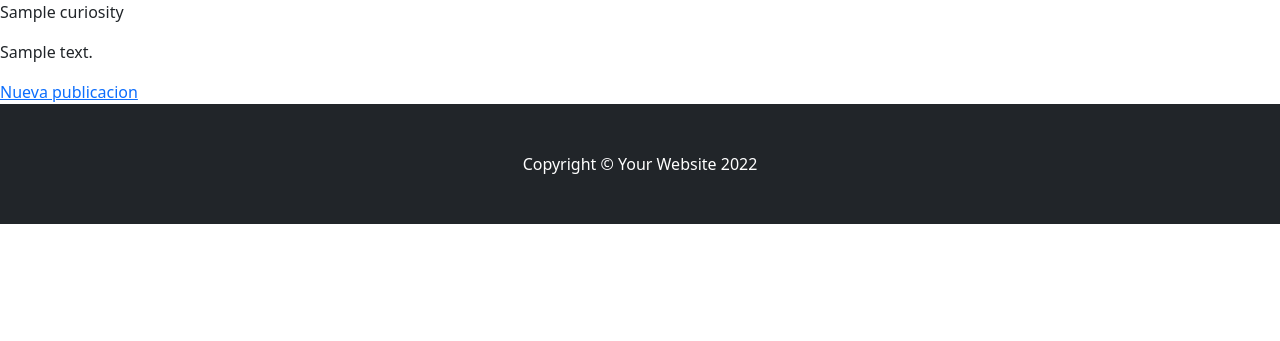
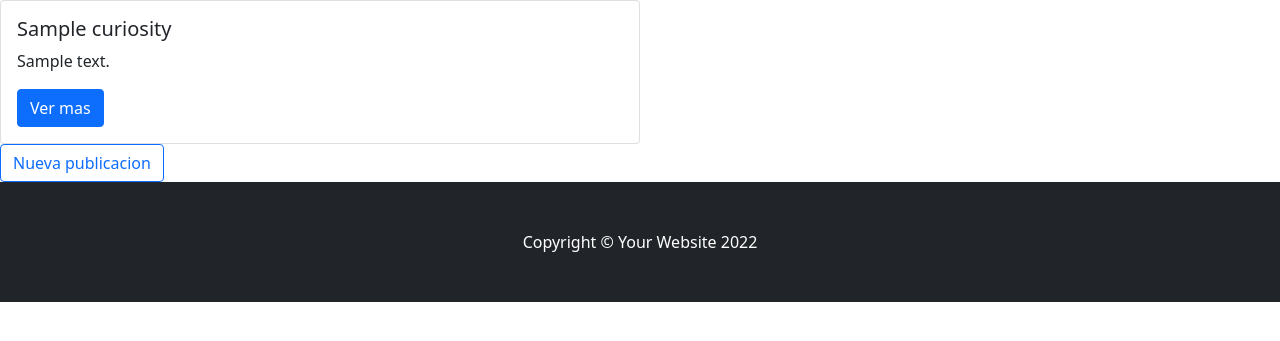
Before and after one commit to ArielPerez23/EntregaFinal-Perez-Botti-Barcia, a Django app: page /blog/curiosidades/ in a window 1280 px wide. Shown: the part 56-397 px from the top of the page. Run offline with Django 4.2, Linux system fonts and the light colour scheme; tables that the repository leaves empty hold one stand-in row (values such as "Sample post"); some libraries are stand-ins or nearby versions.

Commit message:
Curiosidades update

```diff
--- a/blog/templates/blog/base.html
+++ b/blog/templates/blog/base.html
@@ -6,7 +6,7 @@
         <meta name="viewport" content="width=device-width, initial-scale=1, shrink-to-fit=no" />
         <meta name="description" content="" />
         <meta name="author" content="" />
-        <title>Small Business - Start Bootstrap Template</title>
+        <title>TecnologiBLOG</title>
         <!-- Favicon-->
         <!-- <link rel="icon" type="image/x-icon" href="assets/favicon.ico" /> -->
         <link rel="icon" type="image/x-icon" href="{% static 'assets/favicon.ico' %}" />
--- a/blog/templates/blog/curiosidades.html
+++ b/blog/templates/blog/curiosidades.html
@@ -8,11 +8,14 @@ Curiosidades - Blog
 {% block  contenidoPagina%}
 <!-- Page Content-->
 {% for curiosidad in curiosidades %}
-<div>
-    <p>{{curiosidad.title}}</p>
-    <p>{{curiosidad.content}}</p>
+<div class="card w-50">
+    <div class="card-body">
+        <h5 class="card-title">{{curiosidad.title}}</h5>
+        <p class="card-text">{{curiosidad.content}}</p>
+        <a href="#" class="btn btn-primary">Ver mas</a>
+    </div>
 </div>
 {% endfor %}
-<a href="../nueva_publicacion">Nueva publicacion</a>
+<a href="../nueva_publicacion" class="btn btn-outline-primary">Nueva publicacion</a>
 
 {% endblock %}
--- a/blog/views.py
+++ b/blog/views.py
@@ -30,6 +30,8 @@ def nueva_publicacion(request):
 
         formulario = NuevaPublicacion(request.POST)
 
+        print(formulario)
+
         if formulario.is_valid():
 
             info_publicacion = formulario.cleaned_data
--- a/proyecto_final/urls.py
+++ b/proyecto_final/urls.py
@@ -22,5 +22,4 @@ urlpatterns = [
 
     #URLS BLOG
     path('blog/', include('blog.urls')),
-    path('', inicio),
 ]
```
